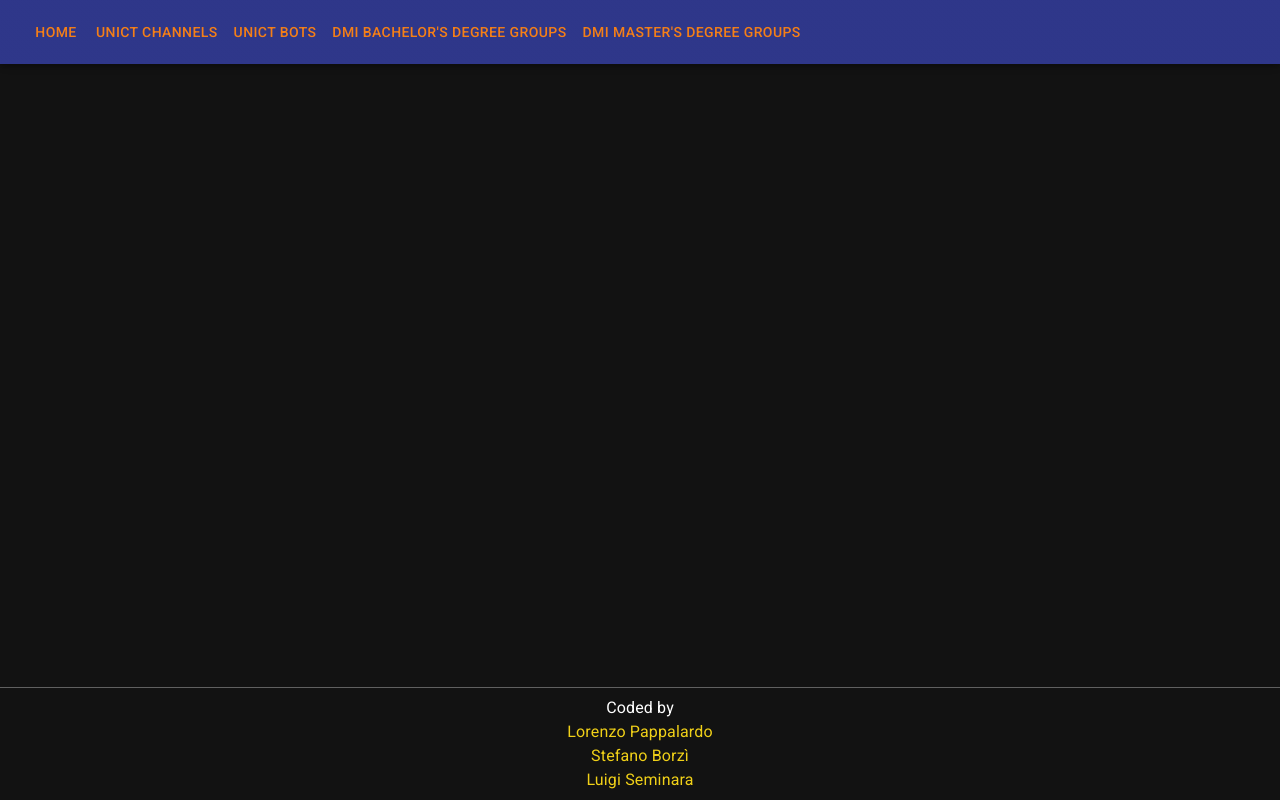
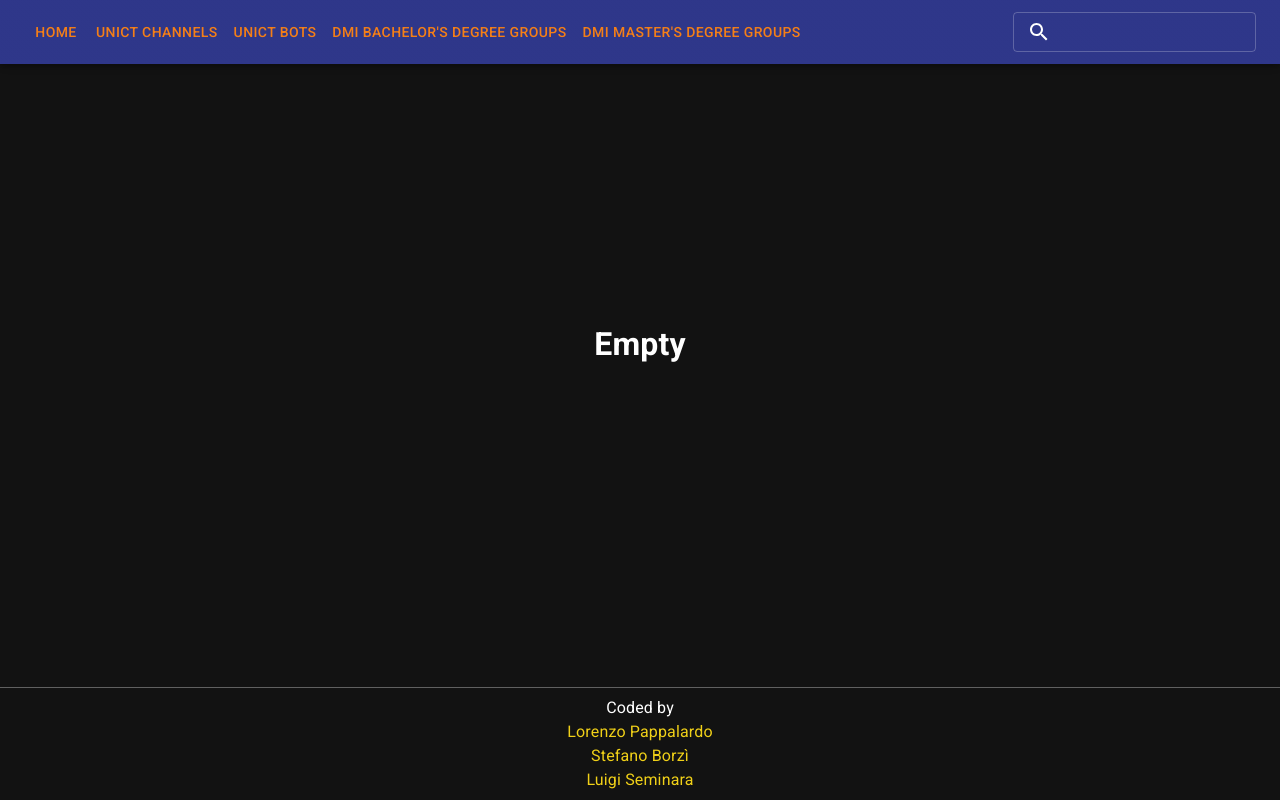
Before and after one commit to UNICT-DMI/unict-telegram-hub, a Next.js app: page / in a window 1280 px wide. Built offline with nearby package versions, Linux system fonts and the light colour scheme.

Commit message:
Added text field to app bar for filtering

```diff
--- a/components/AppBar/appbar.tsx
+++ b/components/AppBar/appbar.tsx
@@ -1,12 +1,15 @@
 import { AppBar, Toolbar } from '@mui/material';
 import type { NextPage } from 'next';
 import useIsMobile from '../../hooks/useIsMobile';
+import { FilterSetter } from '../../pages/[submodule]';
 import DesktopNavigation from '../DesktopNavigation/desktopNavigation';
 
-const AppBarWrapper: NextPage = () => {
+const AppBarWrapper: NextPage<FilterSetter> = ({ setFilter }) => {
   return (
     <AppBar color='secondary' enableColorOnDark>
-      <Toolbar>{useIsMobile() ? <span>MOBILE</span> : <DesktopNavigation />}</Toolbar>
+      <Toolbar>
+        {useIsMobile() ? <span>MOBILE</span> : <DesktopNavigation setFilter={setFilter} />}
+      </Toolbar>
     </AppBar>
   );
 };
--- a/components/DesktopNavigation/desktopNavigation.tsx
+++ b/components/DesktopNavigation/desktopNavigation.tsx
@@ -2,22 +2,22 @@ import { Box, Button } from '@mui/material';
 import { NextPage } from 'next';
 import Link from 'next/link';
 import { routes } from '../../pages';
+import { FilterSetter } from '../../pages/[submodule]';
+import Filter from '../Filter/filter';
 
-const DesktopNavigation: NextPage = () => {
+const DesktopNavigation: NextPage<FilterSetter> = ({ setFilter }) => {
   return (
-    <Box>
+    <>
+      <Box sx={{ flexGrow: 1 }}>
         {routes.map((route, index) => (
           <Button key={index}>
             <Link href={route.href}>{route.label}</Link>
           </Button>
         ))}
       </Box>
+      <Filter setFilter={setFilter} />
+    </>
   );
 };
 
 export default DesktopNavigation;
-
-interface LinkTabProps {
-  label: string;
-  href: string;
-}
--- /dev/null
+++ b/components/Filter/filter.tsx
@@ -0,0 +1,28 @@
+import { Search } from '@mui/icons-material';
+import { Box, InputAdornment, TextField } from '@mui/material';
+import { NextPage } from 'next';
+import { FilterSetter } from '../../pages/[submodule]';
+
+const Filter: NextPage<FilterSetter> = ({ setFilter }) => {
+  return (
+    <Box>
+      <TextField
+        id='outlined-basic'
+        variant='outlined'
+        size='small'
+        InputProps={{
+          startAdornment: (
+            <InputAdornment position='start'>
+              <Search />
+            </InputAdornment>
+          )
+        }}
+        onChange={event => {
+          setFilter(event.target.value);
+        }}
+      />
+    </Box>
+  );
+};
+
+export default Filter;
--- a/pages/[submodule].tsx
+++ b/pages/[submodule].tsx
@@ -2,6 +2,7 @@ import { CssBaseline, ThemeProvider } from '@mui/material';
 import type { NextPage } from 'next';
 import Head from 'next/head';
 import { useRouter } from 'next/router';
+import { useState } from 'react';
 import { theme } from '.';
 import AppBarWrapper from '../components/AppBar/appbar';
 import Footer from '../components/Footer/footer';
@@ -10,6 +11,8 @@ import styles from '../styles/Hub.module.css';
 const Hub: NextPage = () => {
   const router = useRouter();
   const { submodule } = router.query;
+
+  const [filter, setFilter] = useState<string | undefined>(undefined);
 
   return (
     <ThemeProvider theme={theme}>
@@ -24,7 +27,9 @@ const Hub: NextPage = () => {
 
       <div className={styles.container}>
         <main className={styles.main}>
-          <AppBarWrapper />
+          <AppBarWrapper setFilter={setFilter} />
+
+          <h1>{filter || 'Empty'}</h1>
         </main>
 
         <Footer />
@@ -34,3 +39,7 @@ const Hub: NextPage = () => {
 };
 
 export default Hub;
+
+export type FilterSetter = {
+  setFilter: ReturnType<typeof useState<string>>[1];
+};
```
Lines whose indentation alone changed are shown as unchanged.
